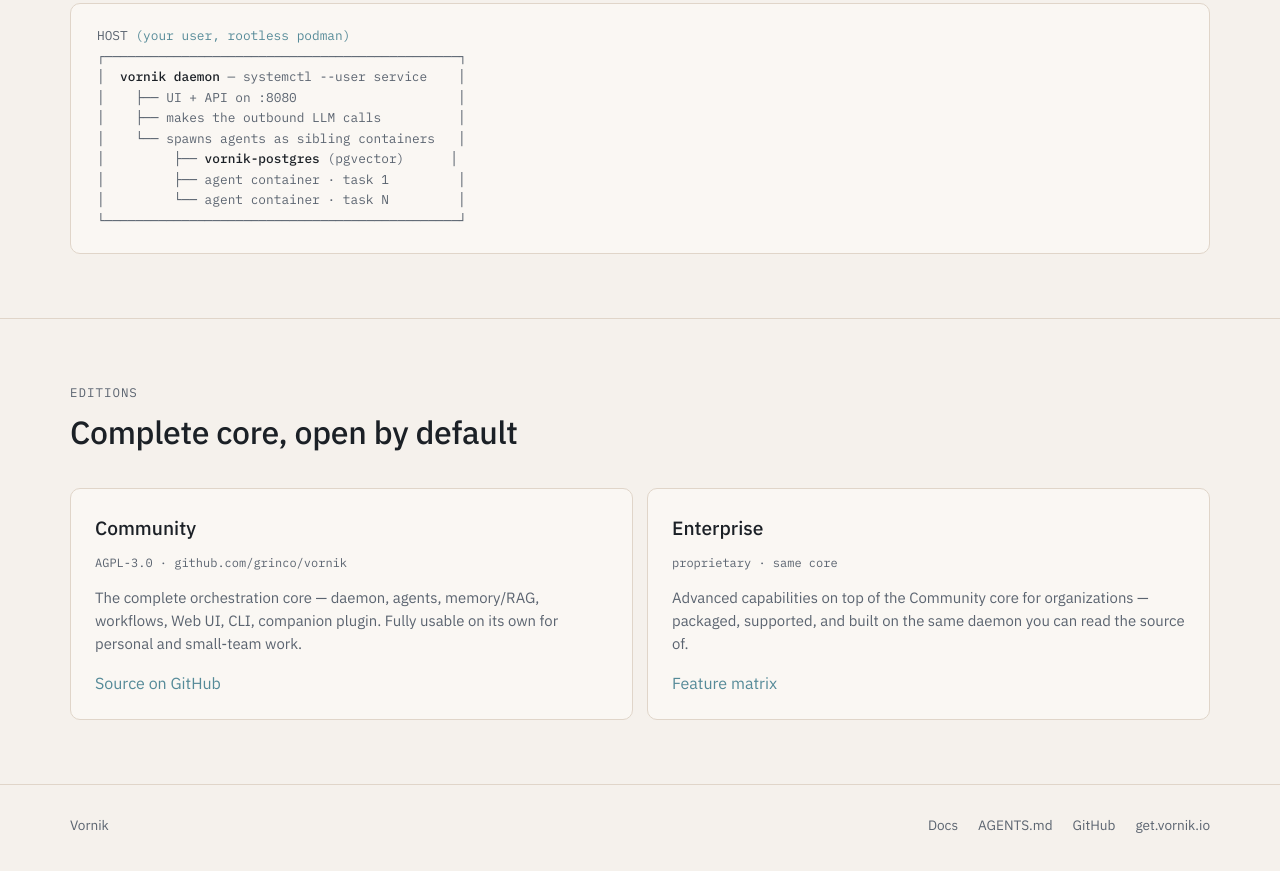
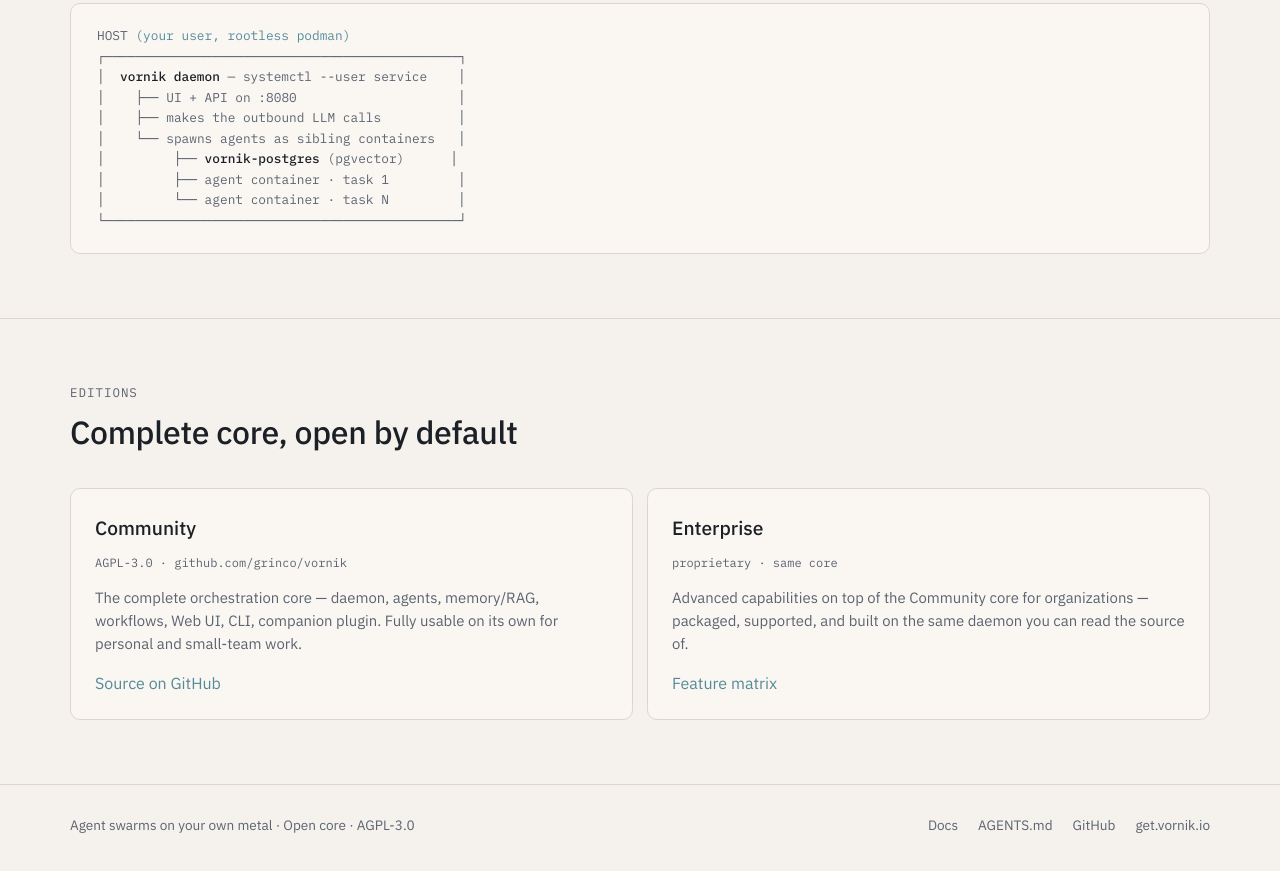
Before and after one commit to EaseIT-cz/vornik-site, a plain HTML site: page index.html in a window 1280 px wide. Shown: the part 1898-2769 px from the top of the page. Drawn offline with Linux system fonts and the light colour scheme; a web font is replaced by a local one.

Commit message:
landing: meaningful footer line (tagline + open-core/AGPL) instead of bare name

```diff
--- a/index.html
+++ b/index.html
@@ -483,7 +483,7 @@
 
   <footer>
     <div class="shell foot-row">
-      <span>Vornik</span>
+      <span>Agent swarms on your own metal · Open core · AGPL-3.0</span>
       <span class="foot-links">
         <a href="https://docs.vornik.io">Docs</a>
         <a href="https://github.com/grinco/vornik/blob/main/AGENTS.md">AGENTS.md</a>
```
